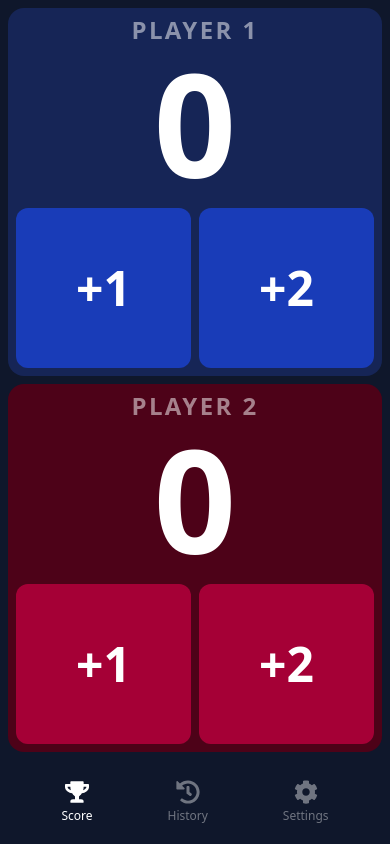
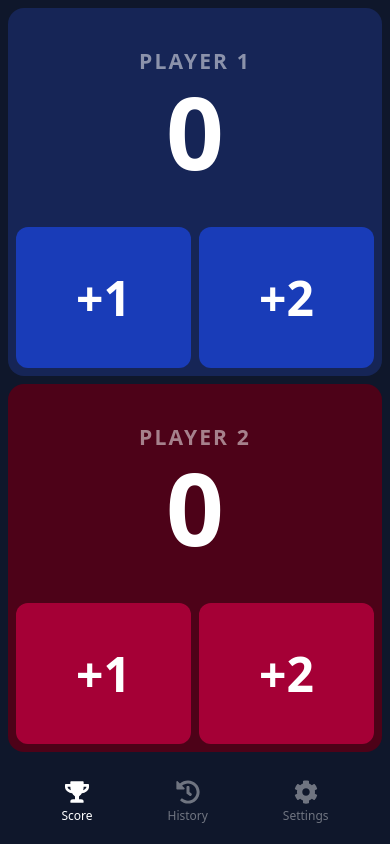
Before and after one commit to balthazarely/easy-cribbage, a React (Vite) app: page / in a window 390 px wide. Built offline with nearby package versions, Linux system fonts and the light colour scheme.

Commit message:
UI edits to make better phone support

```diff
--- a/src/App.tsx
+++ b/src/App.tsx
@@ -20,7 +20,7 @@ function App() {
             element={<Scores entries={entries} addScore={addScore} setPlayerScore={setPlayerScore} settings={settings} />}
           />
           <Route path="/history" element={<History entries={entries} settings={settings} resetToIndex={resetToIndex} />} />
-          <Route path="/settings" element={<Settings reset={reset} settings={settings} changePlayerName={changePlayerName} setOrientation={setOrientation} />} />
+          <Route path="/settings" element={<Settings reset={reset} hasScores={entries.length > 0} settings={settings} changePlayerName={changePlayerName} setOrientation={setOrientation} />} />
         </Routes>
       </div>
       <Menu />
--- a/src/components/PlayerScore.tsx
+++ b/src/components/PlayerScore.tsx
@@ -37,17 +37,19 @@ export default function PlayerScore({
   const [showInput, setShowInput] = useState(false);
   const [inputValue, setInputValue] = useState("");
   const [mode, setMode] = useState<Mode>("add");
-  const lastTap = useRef<number>(0);
+  const holdTimer = useRef<ReturnType<typeof setTimeout> | null>(null);
   const theme = themes[player];
 
-  const handleScorePress = () => {
-    const now = Date.now();
-    if (now - lastTap.current < 300) {
+  const handlePointerDown = () => {
+    holdTimer.current = setTimeout(() => {
       setInputValue("");
       setMode("add");
       setShowInput(true);
-    }
-    lastTap.current = now;
+    }, 500);
+  };
+
+  const handlePointerUp = () => {
+    if (holdTimer.current) clearTimeout(holdTimer.current);
   };
 
   const handleSubmit = () => {
@@ -67,25 +69,27 @@ export default function PlayerScore({
       }}
     >
       <div
-        className="flex flex-col flex-1 items-center justify-center gap-1"
-        onPointerDown={handleScorePress}
+        className="flex flex-col flex-[3] min-h-0 items-center justify-center gap-1"
+        onPointerDown={handlePointerDown}
+        onPointerUp={handlePointerUp}
+        onPointerLeave={handlePointerUp}
       >
-        <span className="text-2xl font-semibold opacity-50 uppercase tracking-widest">
+        <span className="text-[clamp(0.875rem,2.5dvh,1.5rem)] font-semibold opacity-50 uppercase tracking-widest">
           {name}
         </span>
-        <span className="text-[9rem] font-bold leading-none">{score}</span>
+        <span className="text-[clamp(3rem,12dvh,9rem)] font-bold leading-none">{score}</span>
       </div>
 
-      <div className="flex gap-2 p-2">
+      <div className="flex flex-[2] gap-2 p-2">
         <button
           onClick={() => addScore(player, 1)}
-          className={`flex-1 py-14 rounded-xl text-5xl font-bold ${theme.button}`}
+          className={`flex-1 h-full rounded-xl text-5xl font-bold ${theme.button}`}
         >
           +1
         </button>
         <button
           onClick={() => addScore(player, 2)}
-          className={`flex-1 py-14 rounded-xl text-5xl font-bold ${theme.button}`}
+          className={`flex-1 h-full rounded-xl text-5xl font-bold ${theme.button}`}
         >
           +2
         </button>
--- a/src/components/Settings.tsx
+++ b/src/components/Settings.tsx
@@ -4,12 +4,13 @@ import type { Settings as SettingsType } from "../types/settings";
 
 interface SettingsProps {
   reset: () => void;
+  hasScores: boolean;
   settings: SettingsType;
   changePlayerName: (player: 1 | 2, name: string) => void;
   setOrientation: (player: 1 | 2, degrees: number) => void;
 }
 
-export default function Settings({ reset, settings, changePlayerName, setOrientation }: SettingsProps) {
+export default function Settings({ reset, hasScores, settings, changePlayerName, setOrientation }: SettingsProps) {
   const [showConfirm, setShowConfirm] = useState(false);
 
   const orientation = (player: 1 | 2) =>
@@ -69,7 +70,8 @@ export default function Settings({ reset, settings, changePlayerName, setOrienta
         <h3 className="text-sm font-semibold uppercase tracking-widest opacity-50">Game</h3>
         <button
           onClick={() => setShowConfirm(true)}
-          className="w-full py-4 rounded-xl bg-red-600 active:bg-red-700 text-white font-semibold text-lg"
+          disabled={!hasScores}
+          className="w-full py-4 rounded-xl bg-red-600 text-white font-semibold text-lg disabled:opacity-30 disabled:cursor-not-allowed active:enabled:bg-red-700"
         >
           Reset Scores
         </button>
```
